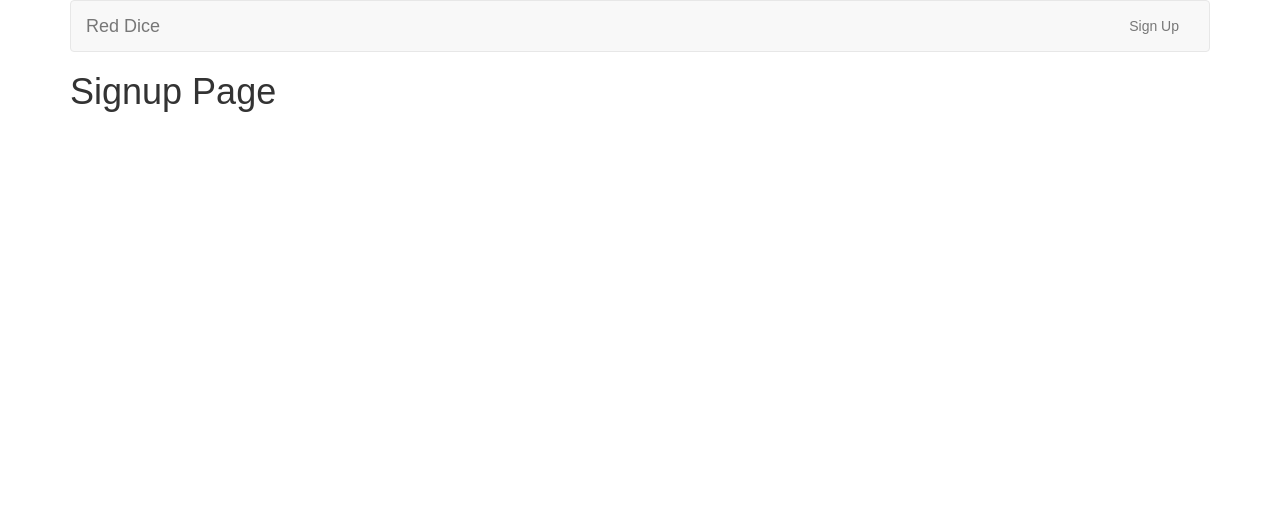
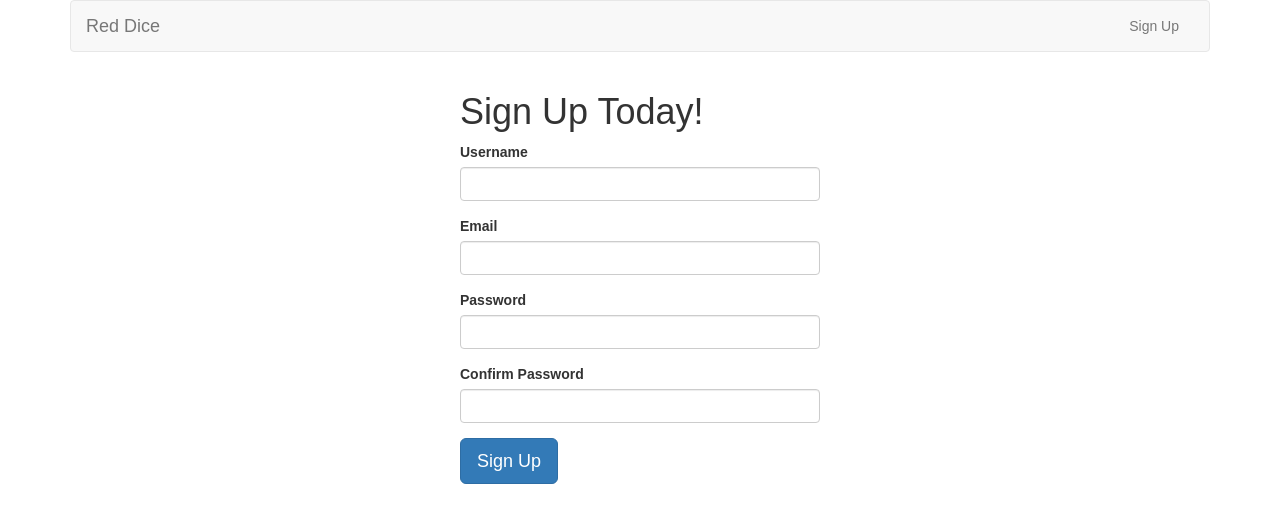
Before and after one commit to cmwilson88/portfolio-movie-night, a React (Create React App) app: page /signup in a window 1280 px wide. Shown: the top 522 px of the page. Built offline with nearby package versions, Linux system fonts and the light colour scheme.

Commit message:
Create signup form and state

```diff
--- /dev/null
+++ b/src/components/signup/SignupForm.js
@@ -0,0 +1,81 @@
+import React from 'react';
+import map from 'lodash/map';
+
+class SignupForm extends React.Component {
+  constructor(props) {
+    super(props);
+
+    this.state = {
+      username: '',
+      email: '',
+      password: '',
+      passwordConfirmation: ''
+    }
+
+    this.onChange = this.onChange.bind(this);
+    this.onSubmit = this.onSubmit.bind(this);
+  }
+
+  onChange(e) {
+    e.preventDefault();
+    console.log(this.state);
+  }
+
+  onSubmit(e) {
+    e.preventDefault();
+    console.log(this.state);
+  }
+
+  render() {
+    return (
+      <form onSubmit={this.onSubmit}>
+        <h1>Sign Up Today!</h1>
+
+        <div className="form-group">
+          <label className="control-label">Username</label>
+          <input
+            value={this.state.username}
+            onChange={this.onChange}
+            name="username"
+            type="text"
+            className="form-control"/>
+        </div>
+
+        <div className="form-group">
+          <label className="control-label">Email</label>
+          <input
+            value={this.state.email}
+            onChange={this.onChange}
+            name="email"
+            type="email"
+            className="form-control"/>
+        </div>
+
+        <div className="form-group">
+          <label className="control-label">Password</label>
+          <input
+            value={this.state.password}
+            onChange={this.onChange}
+            name="password"
+            type="password"
+            className="form-control"/>
+        </div>
+
+        <div className="form-group">
+          <label className="control-label">Confirm Password</label>
+          <input
+            value={this.state.passwordConfirmation}
+            onChange={this.state.passwordConfirmation}
+            name="passwordConfirmation"
+            type="password"
+            className="form-control"/>
+        </div>
+        <div className="form-group">
+          <div className="btn btn-primary btn-lg">Sign Up</div>
+        </div>
+      </form>
+    )
+  }
+}
+
+export default SignupForm
--- a/src/components/signup/SignupPage.js
+++ b/src/components/signup/SignupPage.js
@@ -1,9 +1,14 @@
 import React from 'react';
+import SignupForm from './SignupForm';
 
 class SignupPage extends React.Component {
   render() {
     return(
-      <h1>Signup Page</h1>
+      <div className="row">
+        <div className="col-md-4 col-md-offset-4">
+          <SignupForm />
+        </div>
+      </div>
     )
   }
 }
```
